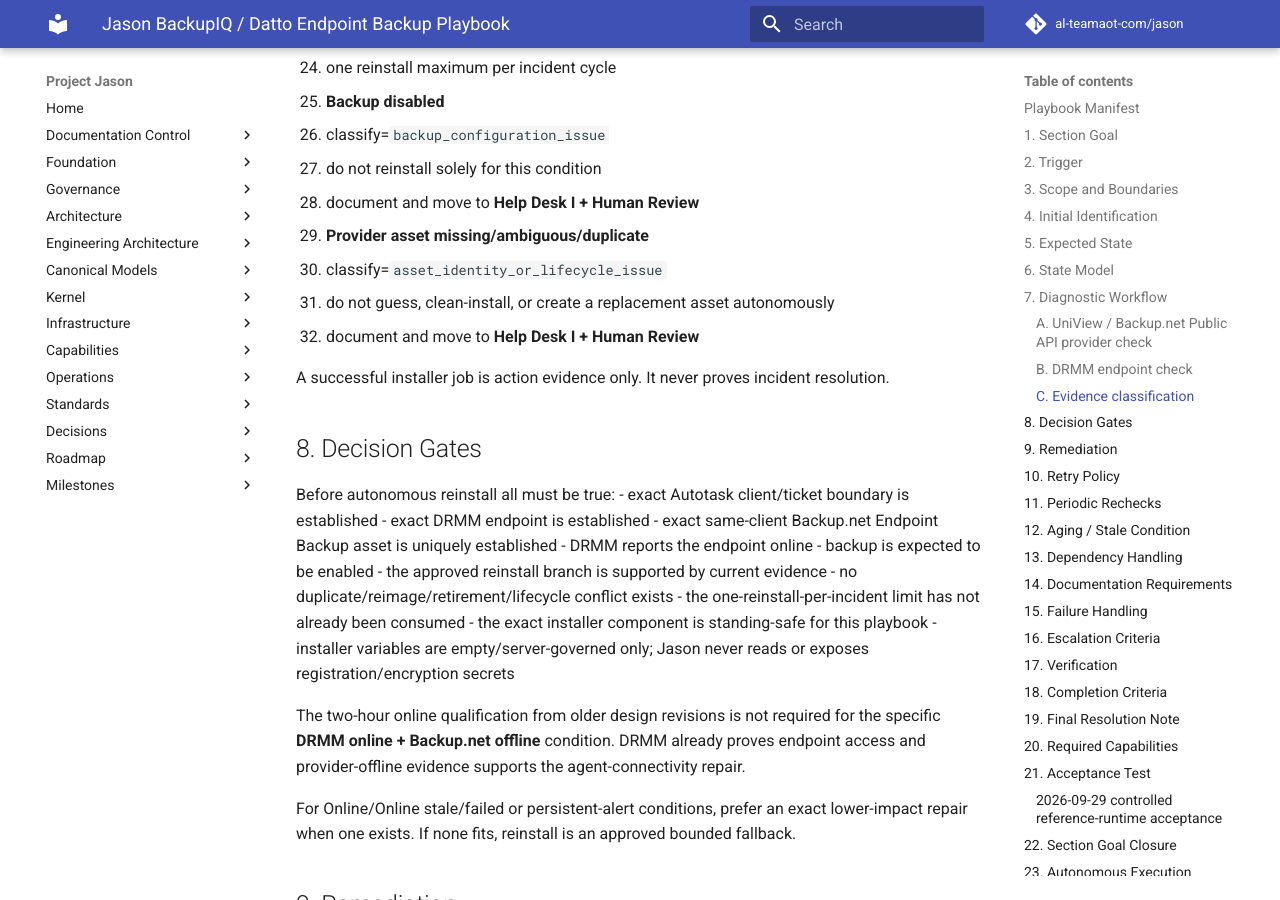
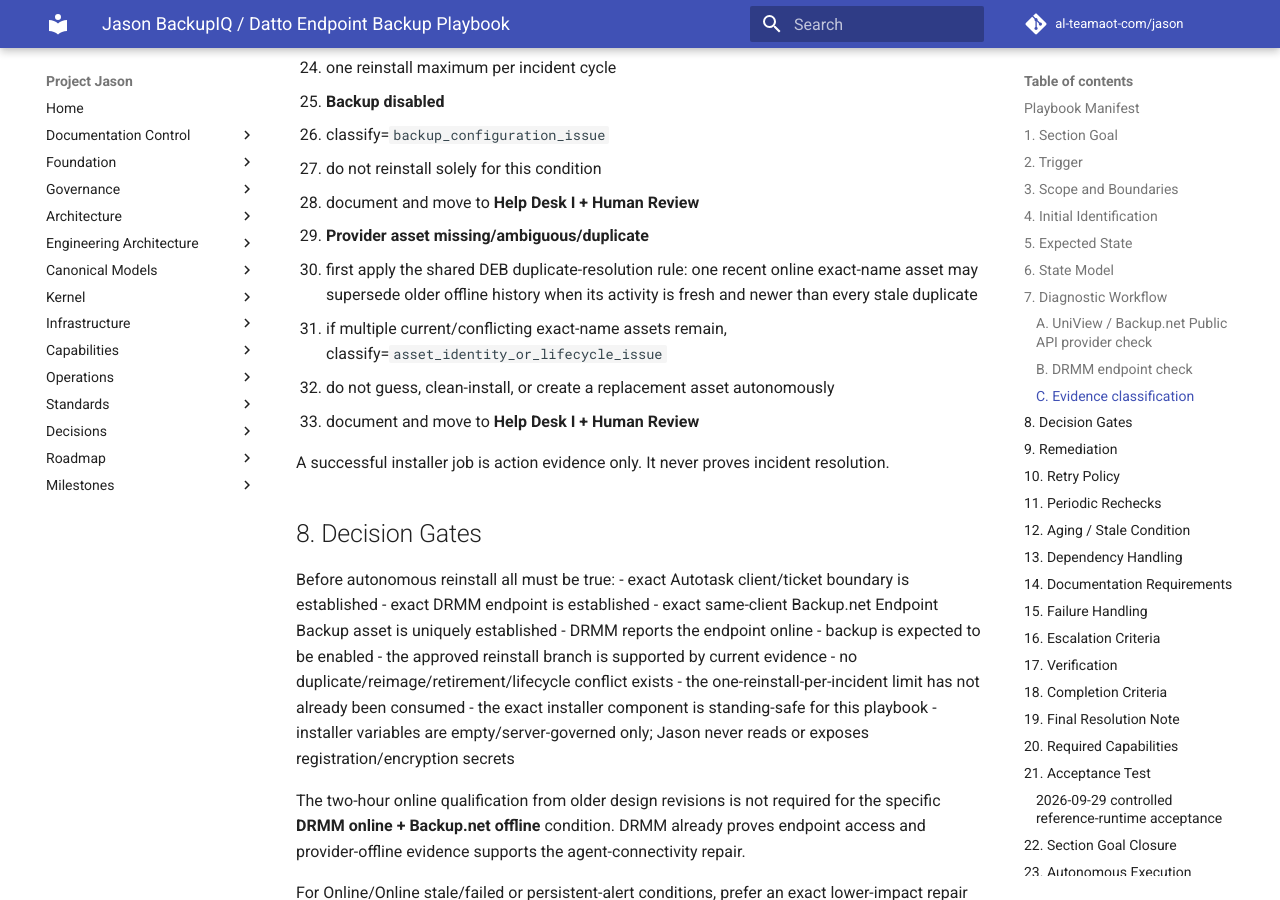
Before and after one commit to al-teamaot-com/jason, an MkDocs documentation site: the page built from docs/playbooks/Jason-BackupIQ-Datto-Endpoint-Backup.md, in a window 1280 px wide and 900 px high, scrolled down 4934 px. Built offline with MkDocs 1.6.1 and Material for MkDocs 9.7.7, drawn with Linux system fonts in a browser that asks for light colours; comment, search, counter and statistics services are not loaded.

Commit message:
Use shared freshness-aware DEB duplicate resolution in BackupIQ

```diff
--- a/docs/playbooks/Jason-BackupIQ-Datto-Endpoint-Backup.md
+++ b/docs/playbooks/Jason-BackupIQ-Datto-Endpoint-Backup.md
@@ -186,7 +186,8 @@
    - document and move to **Help Desk I + Human Review**
 
 7. **Provider asset missing/ambiguous/duplicate**
-   - classify=`asset_identity_or_lifecycle_issue`
+   - first apply the shared DEB duplicate-resolution rule: one recent online exact-name asset may supersede older offline history when its activity is fresh and newer than every stale duplicate
+   - if multiple current/conflicting exact-name assets remain, classify=`asset_identity_or_lifecycle_issue`
    - do not guess, clean-install, or create a replacement asset autonomously
    - document and move to **Help Desk I + Human Review**
 
```
